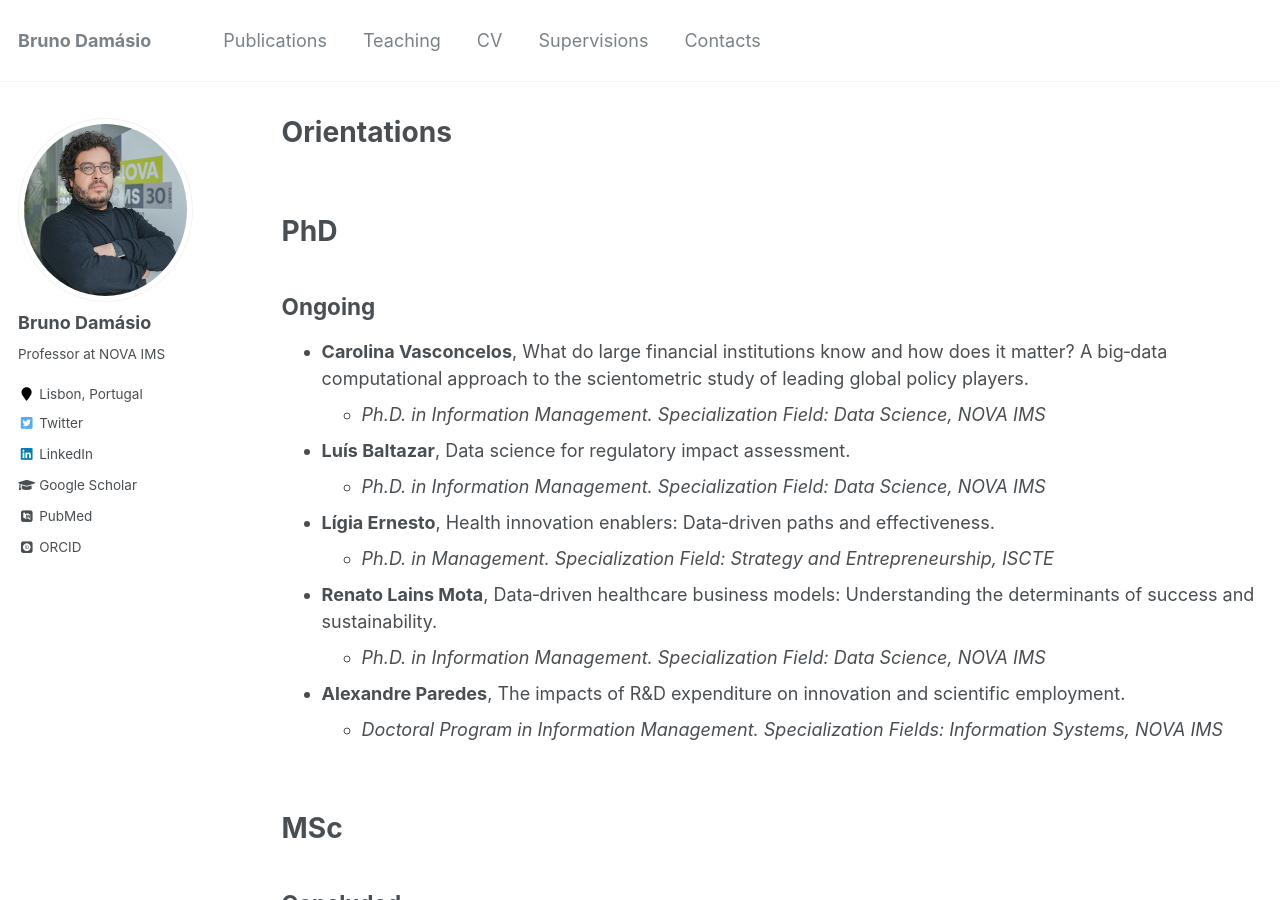
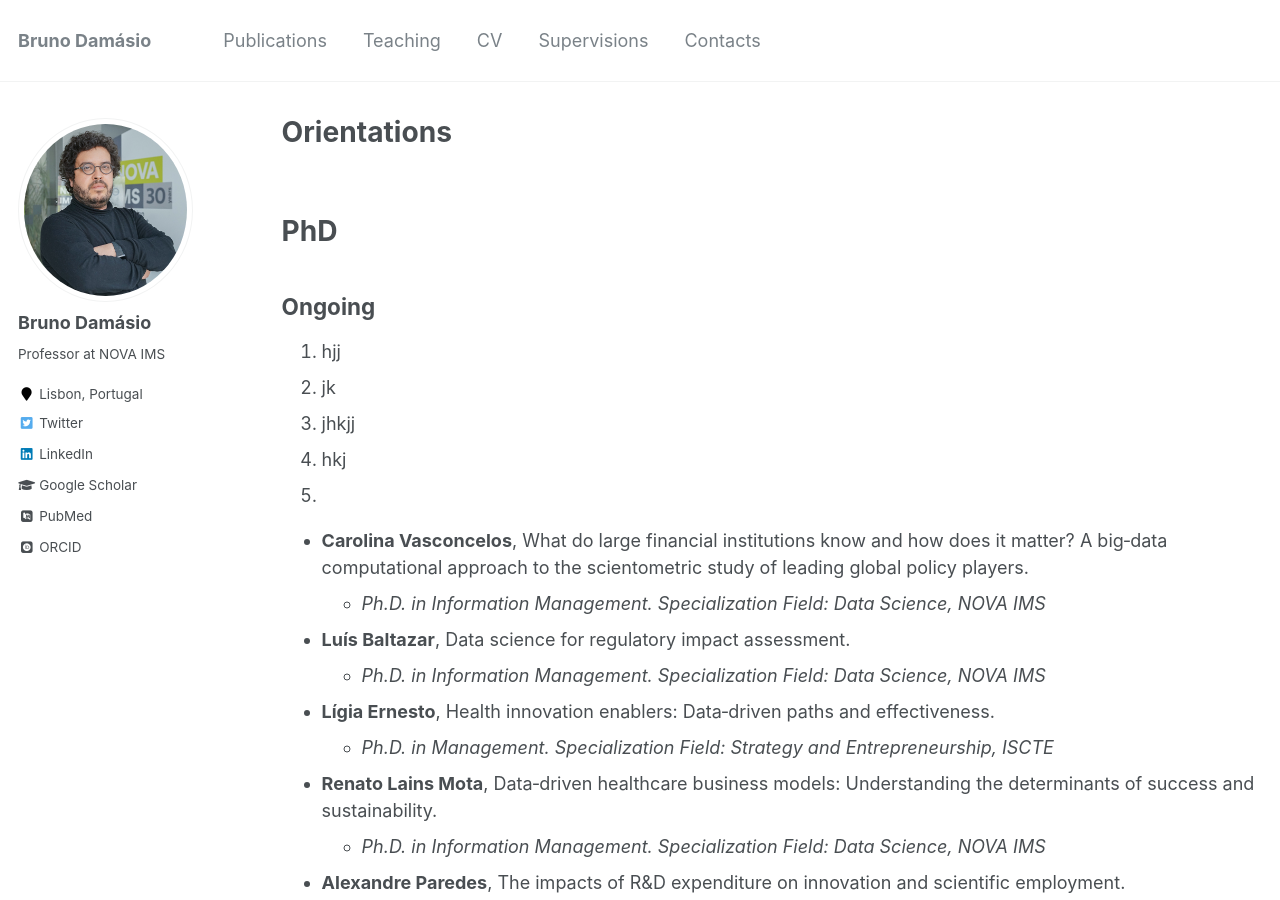
Before and after one commit to damasiob/damasiob.github.io, a Jekyll site: the page built from _pages/orietation.md, in a window 1280 px wide and 900 px high. Built offline with Jekyll 4.4.1, drawn with Linux system fonts in a browser that asks for light colours; some web fonts are replaced.

Commit message:
Update orietation.md

```diff
--- a/_pages/orietation.md
+++ b/_pages/orietation.md
@@ -16,6 +16,12 @@ PhD
 
 Ongoing
 ----
+  1. hjj
+  3. jk
+  4. jhkjj
+  5. hkj
+  6.
+
   * **Carolina Vasconcelos**, What do large financial institutions know and how does it matter? A
 big‑data computational approach to the scientometric study of leading global policy players.
     * *Ph.D. in Information Management. Specialization Field: Data Science, NOVA IMS*
```
